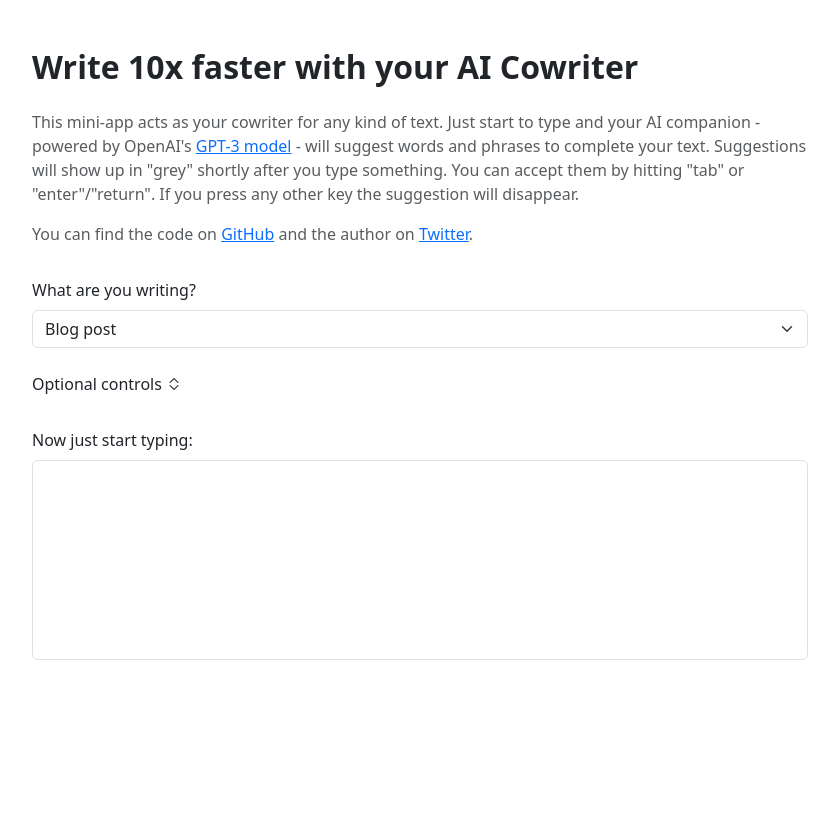
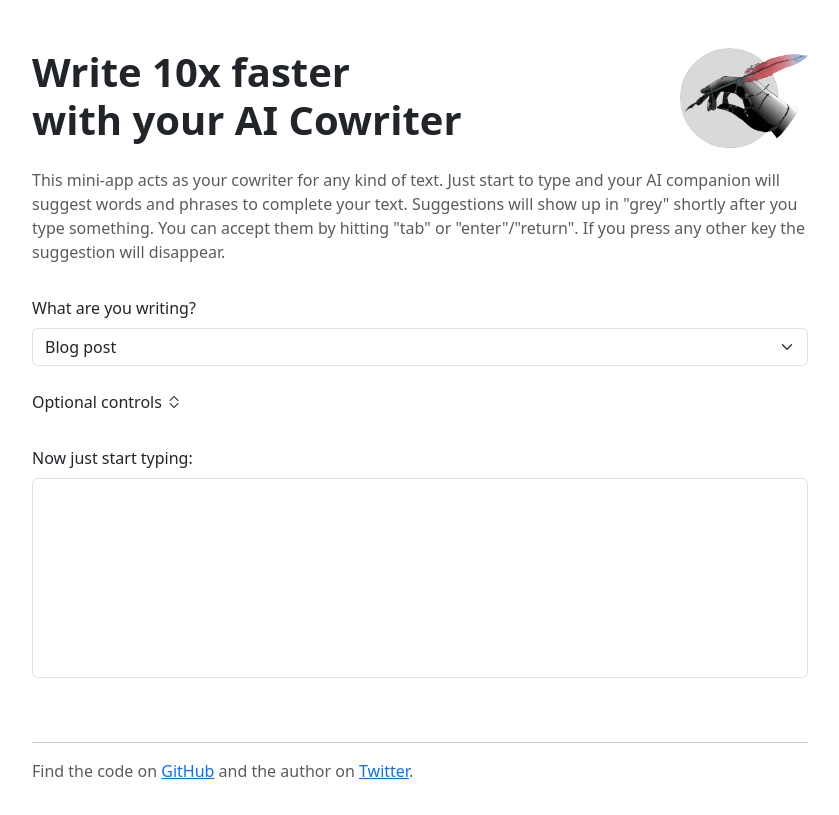
Before and after one commit to kinosal/cowriter, a Flask app: page / in a window 1280 px wide. Shown: the whole page, without its empty margins (220-1059 px from the left). Before the commit the page ends 660 px from the top, so only its background shows below. Run offline with Flask 2, Linux system fonts and the light colour scheme; some libraries are stand-ins or nearby versions.

Commit message:
Update layout

```diff
--- a/app.py
+++ b/app.py
@@ -64,7 +64,7 @@ def suggest() -> dict:
 
     if session["n_requests"] % 50 == 0:
         return "Too many requests, please wait a few seconds", 429
-    if session["n_requests"] <= 15:
+    if session["n_requests"] <= 20:
         model = "text-davinci-003"
     else:
         model = "text-curie-001"
--- a/templates/index.html
+++ b/templates/index.html
@@ -3,27 +3,29 @@
   <head>
     <meta charset="utf-8">
     <meta name="description" content="Write 10x faster with AI-generated autocomplete text suggestions">
-    <meta name="keywords" content="AI, OpenAI, GPT, Cowriter, Blog, LinkedIn, Twitter, Email">
+    <meta name="keywords" content="AI, OpenAI, GPT, Cowriter, Copywriter, Copywriting, Blog, LinkedIn, Twitter, Email">
     <meta name="viewport" content="width=device-width, initial-scale=1">
     <meta name="csrf-token" content="{{ csrf_token() }}" />
     <meta name="suggest_endpoint" content="{{ url_for('suggest') }}" />
     <title>AI Cowriter</title>
     <link rel="shortcut icon" href="{{ url_for('static', filename='favicon.ico') }}">
-    <link rel="stylesheet" href="{{ url_for('static', filename='style.css') }}">
     <link href="https://cdn.jsdelivr.net/npm/bootstrap@5.3.0-alpha1/dist/css/bootstrap.min.css" rel="stylesheet" integrity="sha384-GLhlTQ8iRABdZLl6O3oVMWSktQOp6b7In1Zl3/Jr59b6EGGoI1aFkw7cmDA6j6gD" crossorigin="anonymous">
     <link rel="stylesheet" href="https://cdn.jsdelivr.net/npm/bootstrap-icons@1.10.3/font/bootstrap-icons.css">
+    <link rel="stylesheet" href="{{ url_for('static', filename='style.css') }}">
   </head>
   <body>
     <div class="container mt-4 mt-md-5" id="main">
       <div class="row mb-3">
-        <h2 class="fw-bold">Write 10x faster with your AI Cowriter</h2>
+        <div class="col-8">
+          <h1 class="fw-bold">Write 10x faster<br/>with your AI Cowriter</h1>
+        </div>
+        <div class="col-4" style="text-align: right;">
+          <img src="{{ url_for('static', filename='logo-nobg-trim.png') }}" class="img-fluid"  style="max-height: 100px;" alt="Cowriter Logo">
+        </div>
       </div>
       <div class="row mb-3">
         <p class="text-muted">
-          This mini-app acts as your cowriter for any kind of text. Just start to type and your AI companion - powered by OpenAI's <a href="https://beta.openai.com/docs/models/overview" target="_blank">GPT-3 model</a> - will suggest words and phrases to complete your text. Suggestions will show up in "grey" shortly after you type something. You can accept them by hitting "tab" or "enter"/"return". If you press any other key the suggestion will disappear.
-        </p>
-        <p class="text-muted">
-          You can find the code on <a href="https://github.com/kinosal/cowriter" target="_blank">GitHub</a> and the author on <a href="https://twitter.com/kinosal" target="_blank">Twitter</a>.
+          This mini-app acts as your cowriter for any kind of text. Just start to type and your AI companion will suggest words and phrases to complete your text. Suggestions will show up in "grey" shortly after you type something. You can accept them by hitting "tab" or "enter"/"return". If you press any other key the suggestion will disappear.
         </p>
       </div>
       <div class="row mb-3">
@@ -70,6 +72,16 @@
           <div id="error" class="alert alert-danger" role="alert" hidden></div>
           <div class="form-control input mb-3" contenteditable="true" id="content"></div>
         </div>
+      </div>
+      <footer class="footer mt-auto py-3">
+        <hr/>
+        <div class="row">
+          <div class="col">
+            <p class="text-muted">
+              Find the code on <a href="https://github.com/kinosal/cowriter" target="_blank">GitHub</a> and the author on <a href="https://twitter.com/kinosal" target="_blank">Twitter</a>.
+            </p>
+        </div>
+      </footer>
     </div>
     <script src="{{ url_for('static', filename='script.js') }}"></script>
     <script src="https://cdn.jsdelivr.net/npm/bootstrap@5.3.0-alpha1/dist/js/bootstrap.min.js" integrity="sha384-mQ93GR66B00ZXjt0YO5KlohRA5SY2XofN4zfuZxLkoj1gXtW8ANNCe9d5Y3eG5eD" crossorigin="anonymous"></script>
```
Also changed, not shown: static/logo-nobg-trim.png (added).
